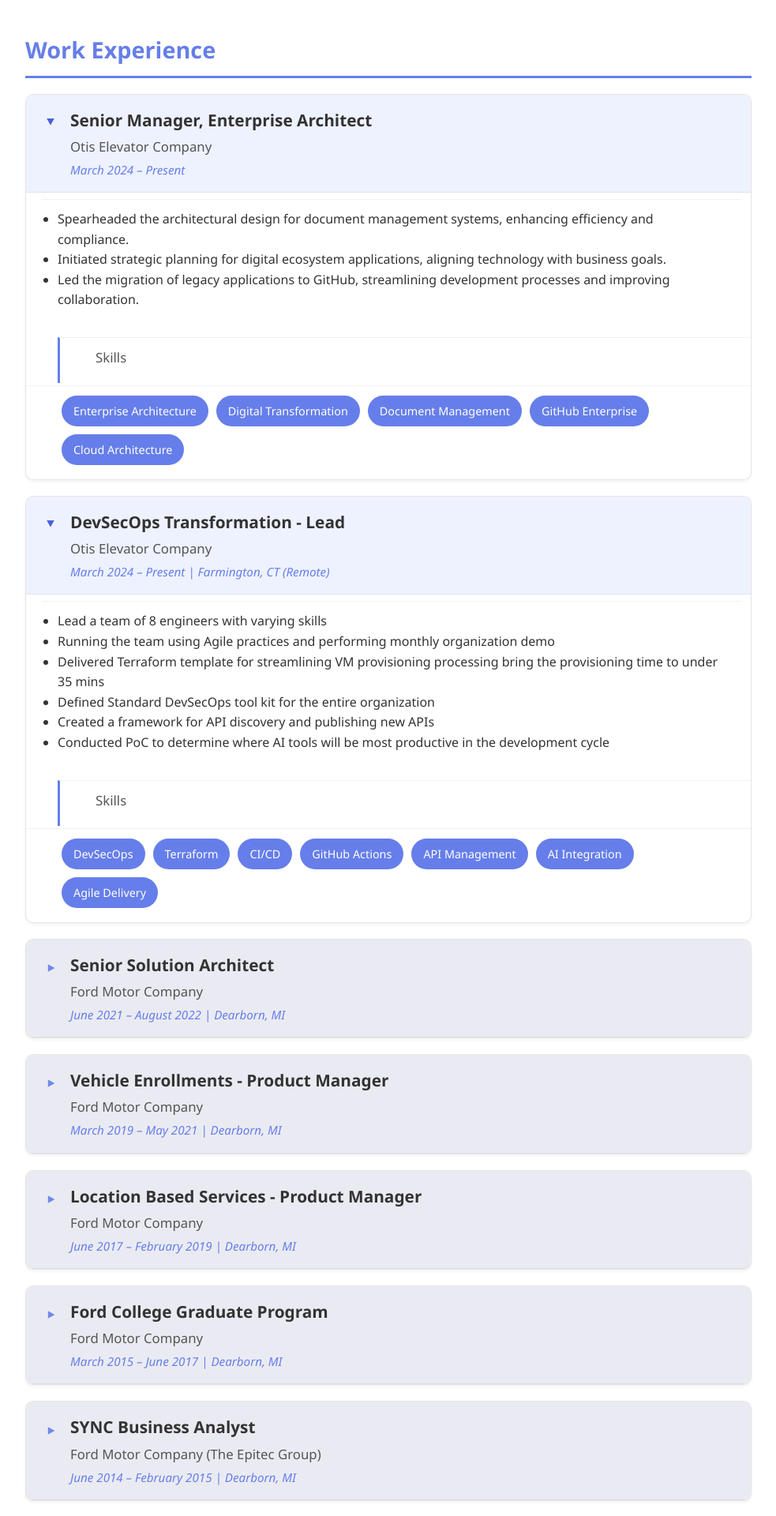
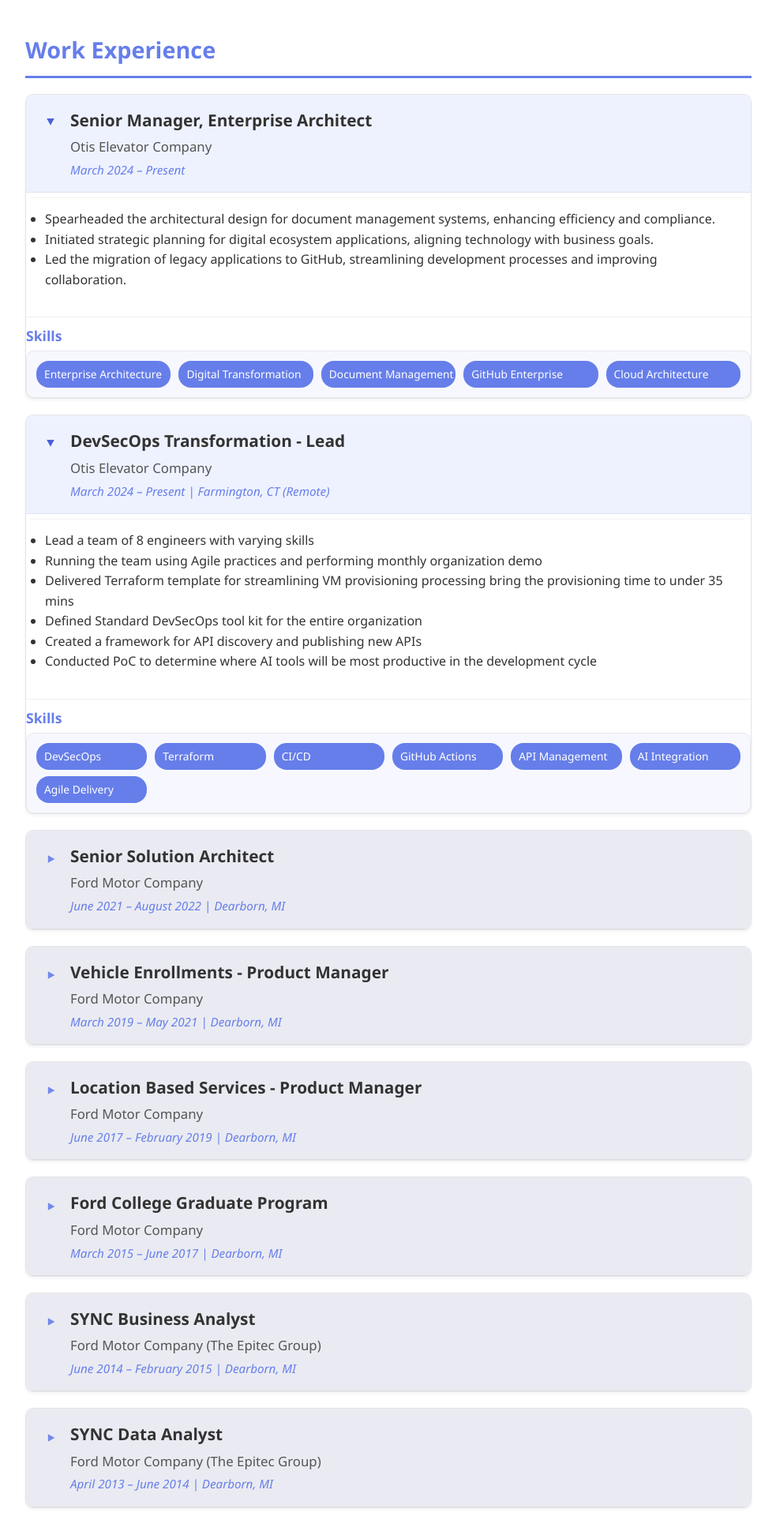
Before and after one commit to r91dua/my-portfolio, a Jekyll site: the page built from index.html, in a window 1280 px wide. Shown: the part 457-2377 px from the top of the page at 79% size, without its empty margins (148-1131 px from the left). Built offline with Jekyll 4.4.1, drawn with Linux system fonts in a browser that asks for light colours.

Commit message:
Update styles.css

```diff
--- a/assets/css/styles.css
+++ b/assets/css/styles.css
@@ -55,6 +55,7 @@ h2 {
 
 .date { color: #666; font-style: italic; margin-bottom: 10px; }
 
+/* Global Skills section (separate from card skills) */
 .skills { display: flex; flex-wrap: wrap; gap: 10px; }
 .skill-tag { background:#667eea; color:#fff; padding:8px 15px; border-radius:20px; font-size:.9em; }
 
@@ -198,13 +199,70 @@ details.education-item[open]  > :not(summary) {
   animation: fadeIn 0.25s ease-in-out;
 }
 
-.skills-header {
+/* ===================================================================== */
+/* ========== Skills block INSIDE cards (Experience & Education) ======= */
+/* ===================================================================== */
+
+/* Card body padding harmonized (skills, lists, paragraphs, etc.) */
+details.experience-item > :not(summary),
+details.education-item  > :not(summary) {
+  padding: 14px 22px 18px 45px; /* align with left arrow column */
+}
+
+/* Tidy bullet lists inside cards */
+details.experience-item ul,
+details.education-item  ul {
+  margin: 6px 8px 14px 6px;   /* relative to padded body above */
+  padding-left: 18px;         /* keep bullets readable */
+}
+
+/* "Skills" header line inside cards */
+details.experience-item .skills-header,
+details.education-item  .skills-header {
   font-size: 1.1em;
+  line-height: 1.25;
   color: #667eea;
-  font-weight: 600;
-  margin: 15px 0 8px 40px; /* aligns with list indent inside the card */
-  border-left: 3px solid #667eea;
-  padding-left: 10px;
+  font-weight: 700;
+  margin: 12px 0 8px;         /* no extra left margin; aligns with body padding */
+  padding: 0;
+  border: 0;
+}
+
+/* Optional subtle divider above the skills header if following a list */
+details.experience-item ul + .skills-header,
+details.education-item  ul + .skills-header {
+  position: relative;
+  margin-top: 16px;
+}
+details.experience-item ul + .skills-header::before,
+details.education-item  ul + .skills-header::before {
+  content: "";
+  display: block;
+  height: 1px;
+  background: rgba(0,0,0,0.06);
+  margin: 0 0 12px;
+}
+
+/* Skills container in cards: neat grid of chips */
+details.experience-item .skills,
+details.education-item  .skills {
+  display: grid;
+  grid-template-columns: repeat(auto-fit, minmax(140px, 1fr));
+  gap: 8px 10px;
+  padding: 12px;
+  margin: 0;                    /* rely on card body padding */
+  background: #f7f8ff;         /* soft contrast */
+  border: 1px solid rgba(0,0,0,0.06);
+  border-radius: 10px;
+}
+
+/* Slightly smaller chips inside cards so they flow nicely */
+details.experience-item .skill-tag,
+details.education-item  .skill-tag {
+  font-size: 0.86em;
+  padding: 6px 10px;
+  border-radius: 16px;
+  white-space: nowrap;
 }
 
 /* ===================================================================== */
@@ -215,3 +273,24 @@ details.education-item[open]  > :not(summary) {
   from { opacity: 0; transform: translateY(-4px); }
   to   { opacity: 1; transform: translateY(0); }
 }
+
+/* ============================ */
+/* Responsive tweaks for chips  */
+/* ============================ */
+@media (max-width: 640px) {
+  details.experience-item > :not(summary),
+  details.education-item  > :not(summary) {
+    padding: 12px 16px 16px 42px;
+  }
+  details.experience-item .skills,
+  details.education-item  .skills {
+    grid-template-columns: repeat(auto-fit, minmax(120px, 1fr));
+    gap: 8px;
+    padding: 10px;
+  }
+  details.experience-item .skill-tag,
+  details.education-item  .skill-tag {
+    font-size: 0.84em;
+    padding: 6px 9px;
+  }
+}
```
